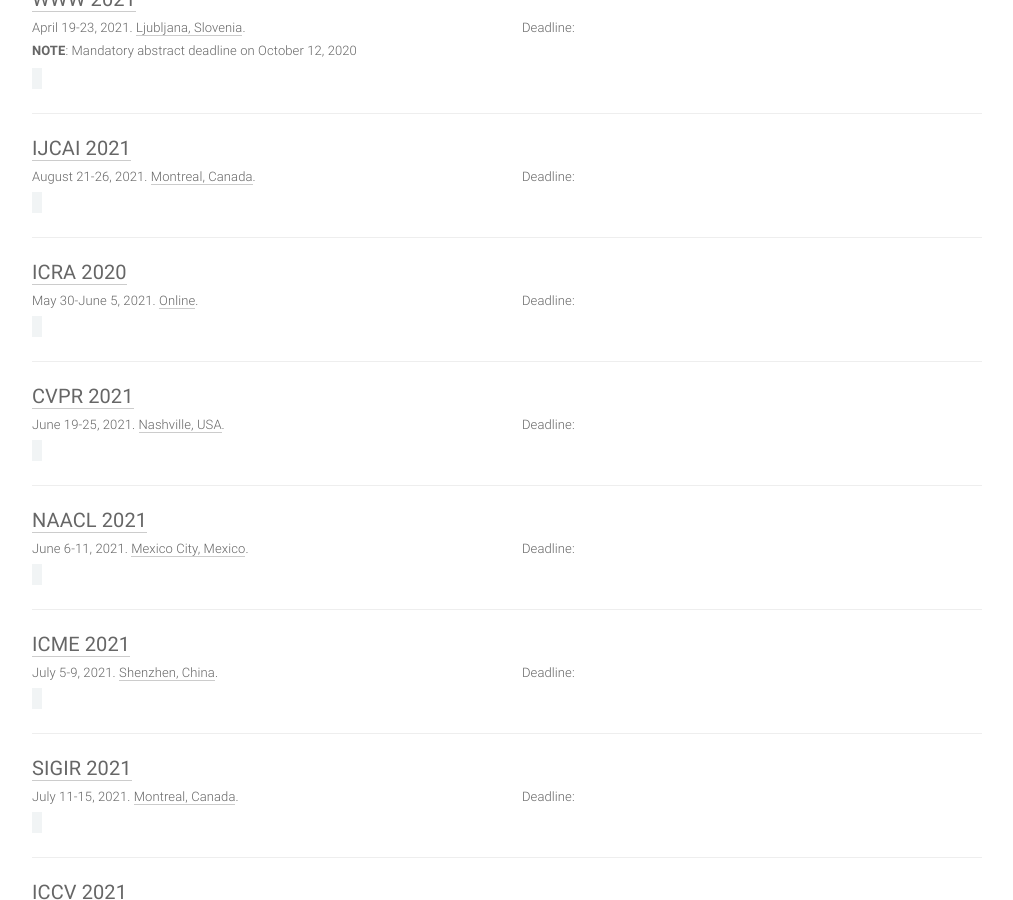
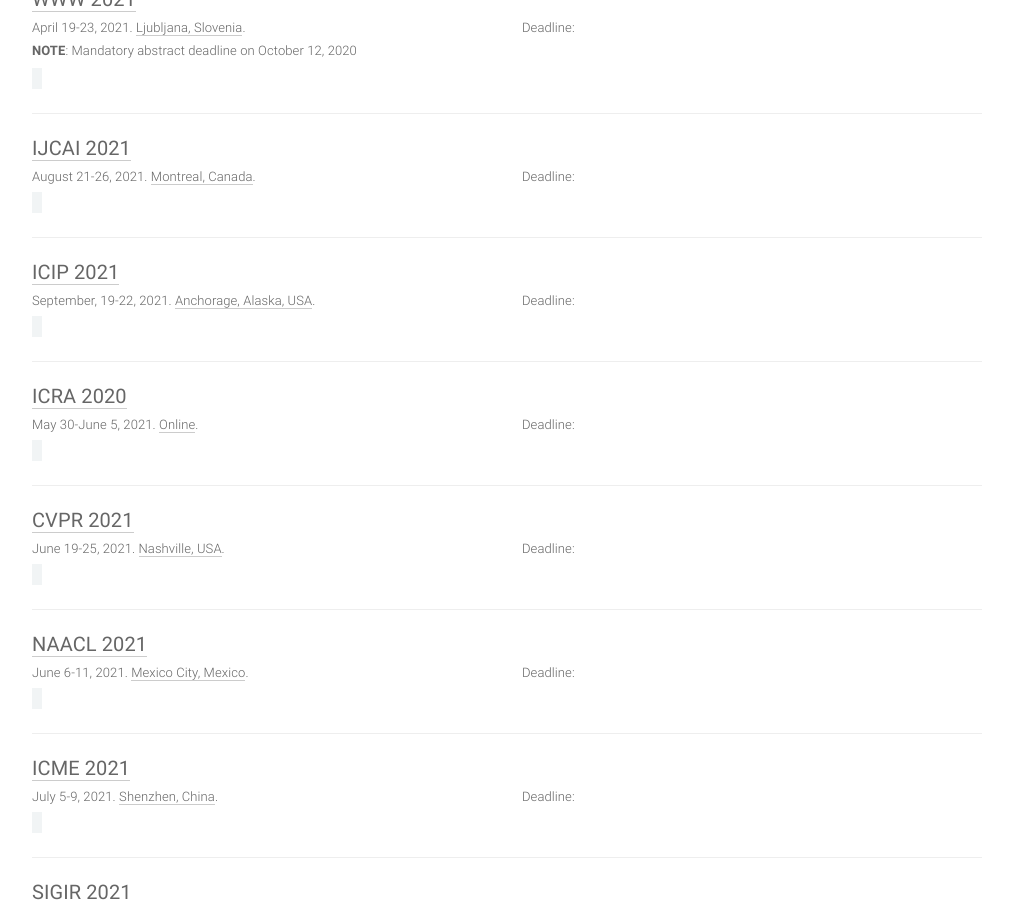
Before and after one commit to paperswithcode/ai-deadlines, a Jekyll site: the page built from index.html, in a window 1280 px wide and 900 px high, scrolled down 1198 px. Shown: the whole window, without its empty margins (133-1146 px from the left). Built offline with Jekyll 4.4.1, drawn with Linux system fonts in a browser that asks for light colours; comment, search, counter and statistics services are not loaded.

Commit message:
Add ICIP-2021

```diff
--- a/_data/conferences.yml
+++ b/_data/conferences.yml
@@ -107,6 +107,17 @@
   date: August 21-26, 2021
   place: Montreal, Canada
   sub: ML
+
+- title: ICIP
+  hindex: 52
+  year: 2021
+  id: icip21
+  link: https://2021.ieeeicip.org
+  deadline: '2021-01-31 23:59:59'
+  timezone: America/Los_Angeles
+  date: September, 19-22, 2021
+  place: Anchorage, Alaska, USA
+  sub: CV
 
 - title: ICRA
   hindex: 94
```
